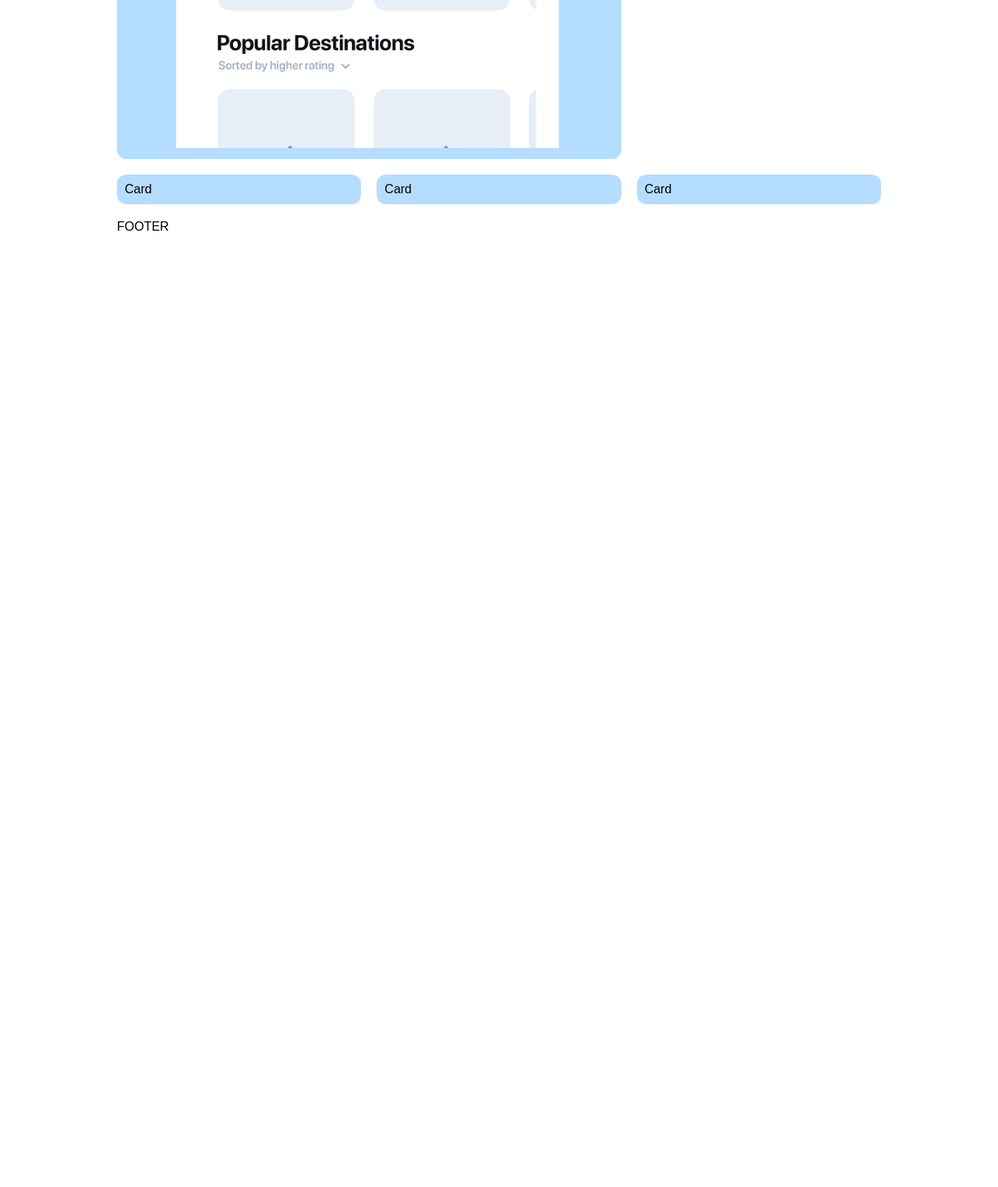
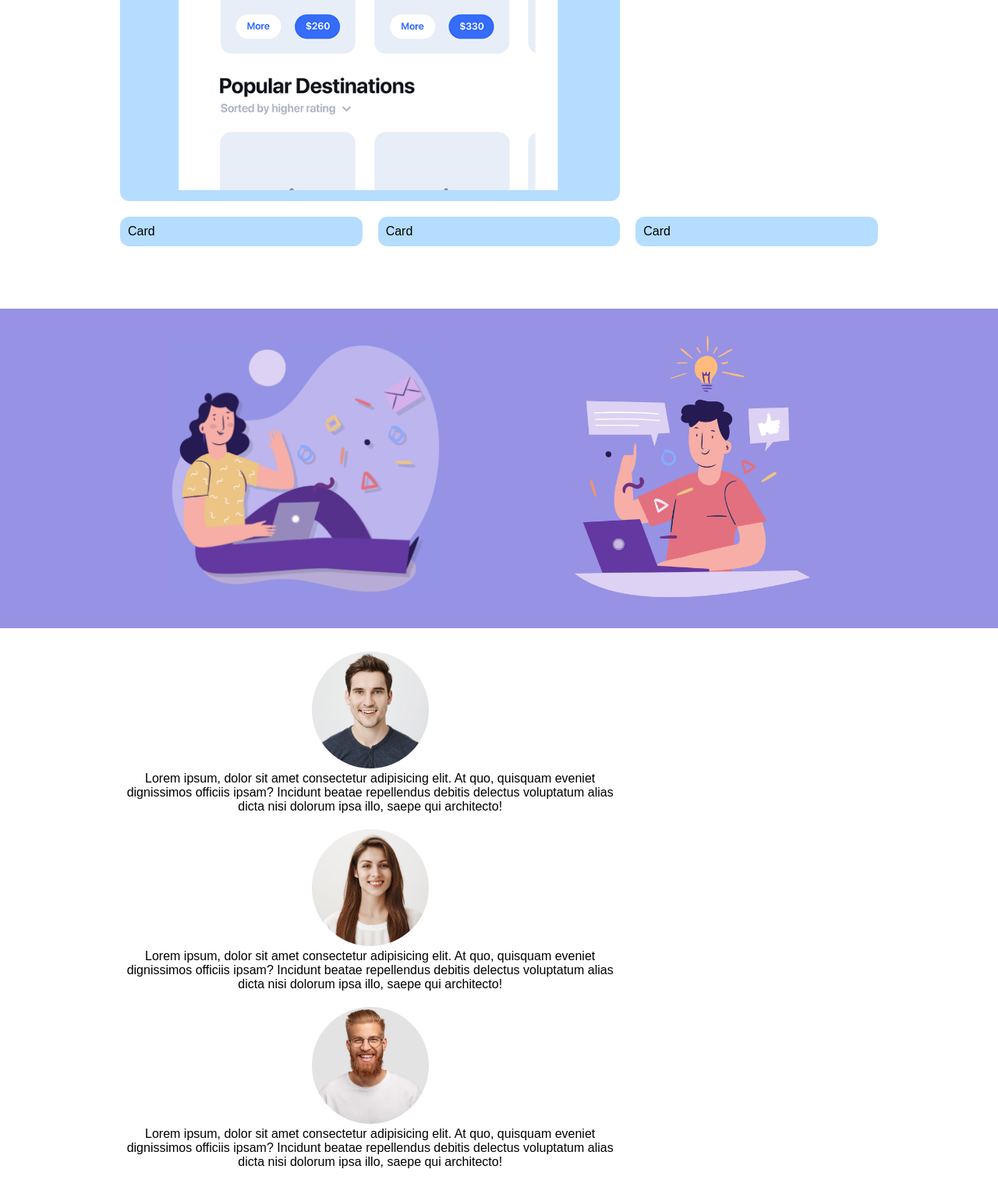
Before and after one commit to gianmaria-fadda/htmlcss-responsive-layout, a plain HTML site: page index.html in a window 1280 px wide. Shown: the part 678-2201 px from the top of the page at 78% size. Before the commit the page ends 978 px from the top, so only its background shows below. Drawn offline with Linux system fonts and the light colour scheme.

Commit message:
impostato seconda e terza sezione

```diff
--- a/css/style.css
+++ b/css/style.css
@@ -41,6 +41,14 @@ a {
 
 img {
     width: 100%;
+}
+
+.background-section-purple {
+    background-color: #9792E4;
+}
+
+section {
+    padding: 30px 0;
 }
 
 /*
@@ -103,6 +111,10 @@ main .section {
     padding: 40px 0;
 }
 
+#intro {
+    margin: 30px 0;
+}
+
 #intro .card {
     background-color: #B5DDFF;
     border-radius: 12px;
@@ -120,6 +132,18 @@ main .section {
     letter-spacing: 5px;
 }
 
+.my-col-1-2-tablet img {
+    width: 150px;
+    height: 150px;
+    border-radius: 50%;
+    object-fit: cover;
+}
+
+.my-col-1-2-tablet {
+    text-align: center;
+}
+
+
 /*
     RESPONSIVE
 */
@@ -134,10 +158,18 @@ main .section {
         width: calc(((100% / 3) * 2) - 20px);
     }
 
+    .my-row .my-col-1-2-tablet {
+        width: calc(((100% / 3) * 2) - 20px);
+    }
+
 }
 
 /* DESKTOP */
 @media screen and (min-width: 992px) {
+
+    .container {
+        width: 992px;
+    }
 
     .mobile-menu {
         display: none;
@@ -147,4 +179,9 @@ main .section {
         display: inline-block;
     }
 
+    .my-row .my-col-1-2-screen {
+        width: calc((100% / 2) - 150px);
+        margin: auto;
+    }
+
 }
--- a/index.html
+++ b/index.html
@@ -138,15 +138,106 @@
                     </div>
                 </section>
 
-                <section>
+                <section class="background-section-purple">
                     <div class="container">
+                        <div class="my-row">
+                            <div class="my-col my-col-1-2-screen">
+                                <div class="card">
 
+                                    <img src="./img/planning1.png" alt="planning1">
+
+                                    <h3>
+
+                                    </h3>
+
+                                    <p>
+
+                                    </p>
+
+                                </div>
+                            </div>
+
+                            <div class="my-col my-col-1-2-screen">
+                                <div class="card">
+
+                                    <img src="./img/planning2.png" alt="planning2">
+
+                                    <h3>
+
+                                    </h3>
+
+                                    <p>
+
+                                    </p>
+
+                                    <div>
+
+                                    </div>
+
+                                </div>
+                            </div>
+                        </div>
                     </div>
                 </section>
 
                 <section>
                     <div class="container">
 
+                        <div>
+
+                        </div>
+
+                        <h3>
+
+                        </h3>
+
+                        <p>
+
+                        </p>
+
+                        <div class="my-row">
+                            <div class="my-col my-col-1-2-tablet">
+
+                                <img src="./img/testimonial1.jpg" alt="testimonial1">
+
+                                <p>
+                                    Lorem ipsum, dolor sit amet consectetur adipisicing elit. At quo, quisquam eveniet dignissimos officiis ipsam? Incidunt beatae repellendus debitis delectus voluptatum alias dicta nisi dolorum ipsa illo, saepe qui architecto!
+                                </p>
+
+                                <div>
+
+                                </div>
+
+                            </div>
+
+                            <div class="my-col my-col-1-2-tablet">
+
+                                <img src="./img/testimonial2.jpg" alt="testimonial2">
+
+                                <p>
+                                    Lorem ipsum, dolor sit amet consectetur adipisicing elit. At quo, quisquam eveniet dignissimos officiis ipsam? Incidunt beatae repellendus debitis delectus voluptatum alias dicta nisi dolorum ipsa illo, saepe qui architecto!
+                                </p>
+
+                                <div>
+
+                                </div>
+
+                            </div>
+
+                            <div class="my-col my-col-1-2-tablet">
+
+                                <img src="./img/testimonial3.jpg" alt="testimonial3">
+
+                                <p>
+                                    Lorem ipsum, dolor sit amet consectetur adipisicing elit. At quo, quisquam eveniet dignissimos officiis ipsam? Incidunt beatae repellendus debitis delectus voluptatum alias dicta nisi dolorum ipsa illo, saepe qui architecto!
+                                </p>
+
+                                <div>
+
+                                </div>
+
+                            </div>
+                        </div>
                     </div>
                 </section>
 
```
